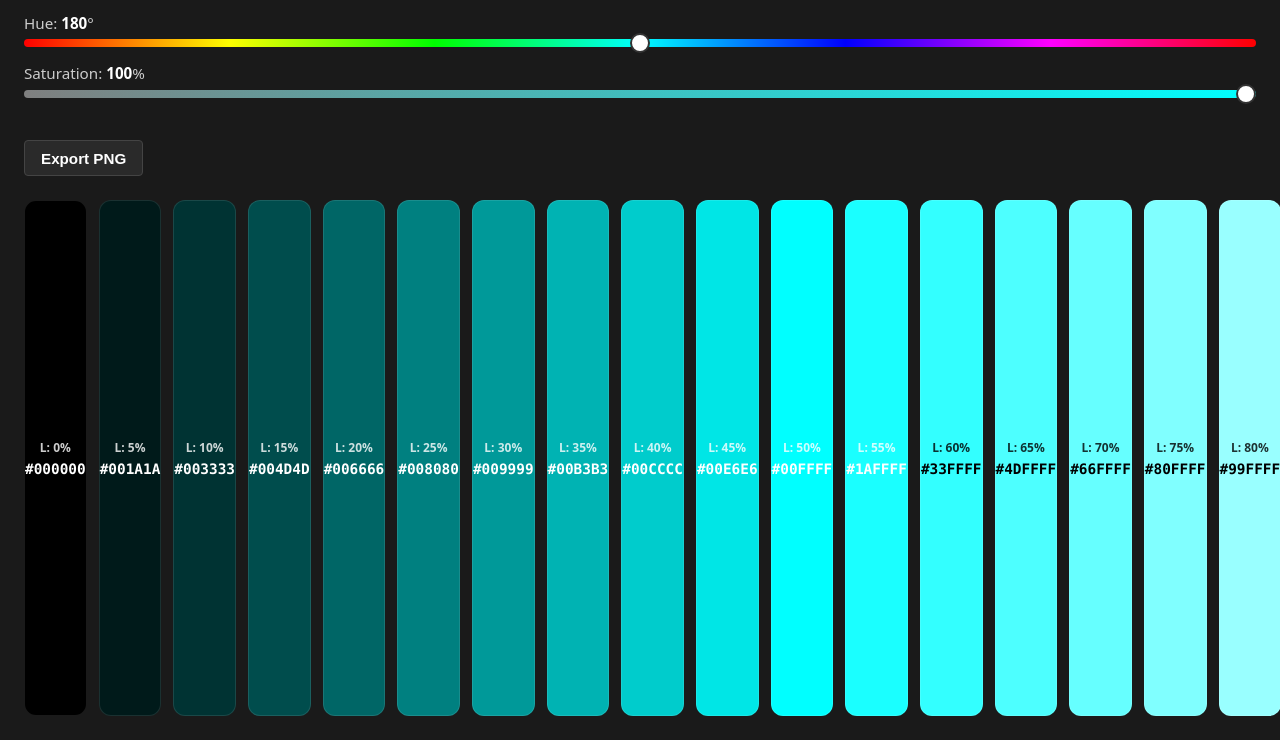
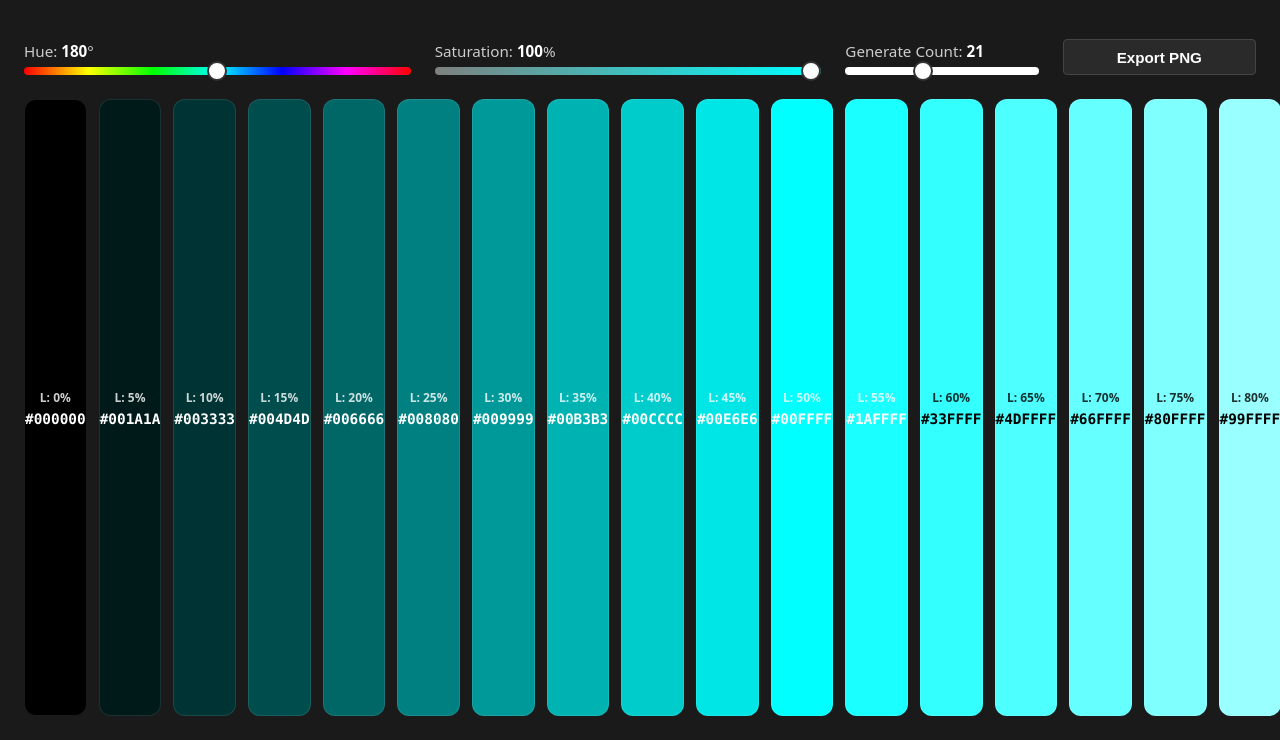
Before and after one commit to yumurta2/monochrome-palette-generator, a website built with Vite: page index.html in a window 1280 px wide. Shown: the part 60-800 px from the top of the page. Built offline with nearby package versions, Linux system fonts and the light colour scheme.

Commit message:
palette color count:new feature

```diff
--- a/index.html
+++ b/index.html
@@ -25,6 +25,13 @@
         </div>
 
         <div class="slider-group">
+          <label>
+            Generate Count: <span id="count-value">21</span>
+          </label>
+          <input type="range" id="count" min="2" max="51" value="21" step="1" />
+        </div>
+
+        <div class="slider-group">
           <label>&nbsp;</label>
           <button id="export" class="btn">Export PNG</button>
         </div>
--- a/package.json
+++ b/package.json
@@ -1,6 +1,6 @@
 {
   "name": "monochrome-palette-generator",
-  "version": "1.1.1",
+  "version": "1.2.0",
   "private": true,
   "type": "module",
   "scripts": {
--- a/src/input/bindInputs.js
+++ b/src/input/bindInputs.js
@@ -1,4 +1,5 @@
-export function bindInputs({ hueInput, satInput }, callback) {
+export function bindInputs({ hueInput, satInput, countInput }, callback) {
   hueInput.addEventListener('input', callback)
   satInput.addEventListener('input', callback)
+  countInput.addEventListener('input', callback)
 }
--- a/src/input/getElements.js
+++ b/src/input/getElements.js
@@ -2,8 +2,10 @@ export function getElements() {
   return {
     hueInput: document.getElementById('hue'),
     satInput: document.getElementById('saturation'),
+    countInput: document.getElementById('count'),
     hueValue: document.getElementById('hue-value'),
     satValue: document.getElementById('sat-value'),
+    countValue: document.getElementById('count-value'),
     colorsContainer: document.getElementById('colors'),
     exportBtn: document.getElementById('export'),
   }
--- a/src/input/readInputs.js
+++ b/src/input/readInputs.js
@@ -1,6 +1,7 @@
-export function readInputs({ hueInput, satInput }) {
+export function readInputs({ hueInput, satInput, countInput }) {
   return {
     h: parseInt(hueInput.value),
     s: parseInt(satInput.value),
+    count: parseInt(countInput.value),
   }
 }
--- a/src/input/updateInputDisplay.js
+++ b/src/input/updateInputDisplay.js
@@ -1,5 +1,6 @@
-export function updateInputDisplay({ hueValue, satValue, satInput }, h, s) {
+export function updateInputDisplay({ hueValue, satValue, countValue, satInput }, h, s, count) {
   hueValue.textContent = h
   satValue.textContent = s
+  countValue.textContent = count
   satInput.style.background = `linear-gradient(to right, hsl(${h}, 0%, 50%), hsl(${h}, 100%, 50%))`
 }
--- a/src/logic/generatePalette.js
+++ b/src/logic/generatePalette.js
@@ -1,7 +1,6 @@
 import { hslToHex } from './hslToHex.js'
 
-export const LIGHTNESS_STEPS = Array.from({ length: 21 }, (_, i) => i * 5)
-
-export function generatePalette(h, s) {
-  return LIGHTNESS_STEPS.map((l) => hslToHex(h, s, l))
+export function generatePalette(h, s, count) {
+  const steps = Array.from({ length: count }, (_, i) => (i * 100) / (count - 1))
+  return steps.map((l) => ({ l, hex: hslToHex(h, s, l) }))
 }
--- a/src/logics.js
+++ b/src/logics.js
@@ -1,4 +1,4 @@
 export { hslToHex } from './logic/hslToHex.js'
 export { getContrastColor } from './logic/getContrastColor.js'
-export { generatePalette, LIGHTNESS_STEPS } from './logic/generatePalette.js'
+export { generatePalette } from './logic/generatePalette.js'
 export { paletteToPng } from './logic/paletteToPng.js'
--- a/src/main.js
+++ b/src/main.js
@@ -6,16 +6,18 @@ import { generatePalette, paletteToPng } from './logics.js'
 const elements = getElements()
 
 const update = () => {
-  const { h, s } = readInputs(elements)
-  updateInputDisplay(elements, h, s)
-  renderPalette(elements.colorsContainer, h, s)
+  const { h, s, count } = readInputs(elements)
+  updateInputDisplay(elements, h, s, count)
+  const palette = generatePalette(h, s, count)
+  renderPalette(elements.colorsContainer, palette)
 }
 
 const onExport = async () => {
-  const { h, s } = readInputs(elements)
-  const hexes = generatePalette(h, s)
+  const { h, s, count } = readInputs(elements)
+  const palette = generatePalette(h, s, count)
+  const hexes = palette.map((p) => p.hex)
   const blob = await paletteToPng(hexes)
-  downloadBlob(blob, `palette-h${h}-s${s}.png`)
+  downloadBlob(blob, `palette-h${h}-s${s}-n${count}.png`)
 }
 
 bindInputs(elements, update)
--- a/src/render/createColorCard.js
+++ b/src/render/createColorCard.js
@@ -1,8 +1,8 @@
-import { hslToHex, getContrastColor } from '../logics.js'
+import { getContrastColor } from '../logics.js'
 
-export function createColorCard(h, s, l) {
-  const hex = hslToHex(h, s, l)
+export function createColorCard(l, hex) {
   const textColor = getContrastColor(l)
+  const lLabel = Math.round(l)
 
   const card = document.createElement('div')
   card.className = 'color-card'
@@ -11,7 +11,7 @@ export function createColorCard(h, s, l) {
 
   const setContent = (hexText) => {
     card.innerHTML = `
-      <span class="lightness">L: ${l}%</span>
+      <span class="lightness">L: ${lLabel}%</span>
       <span class="hex">${hexText}</span>
     `
   }
--- a/src/render/renderPalette.js
+++ b/src/render/renderPalette.js
@@ -1,10 +1,10 @@
 import { createColorCard } from './createColorCard.js'
-import { LIGHTNESS_STEPS } from '../logics.js'
 
-export function renderPalette(colorsContainer, h, s) {
+export function renderPalette(colorsContainer, palette) {
+  colorsContainer.style.gridTemplateColumns = `repeat(${palette.length}, 1fr)`
   colorsContainer.innerHTML = ''
 
-  for (const l of LIGHTNESS_STEPS) {
-    colorsContainer.appendChild(createColorCard(h, s, l))
+  for (const { l, hex } of palette) {
+    colorsContainer.appendChild(createColorCard(l, hex))
   }
 }
--- a/src/style.css
+++ b/src/style.css
@@ -30,9 +30,10 @@ h1 {
 }
 
 .controls {
-  display: flex;
-  flex-direction: column;
-  gap: 1rem;
+  display: grid;
+  grid-template-columns: 2fr 2fr 1fr 1fr;
+  gap: 1.5rem;
+  align-items: end;
   margin-bottom: 1.5rem;
   flex-shrink: 0;
 }
@@ -106,7 +107,6 @@ input[type="range"]::-moz-range-thumb {
 
 .colors {
   display: grid;
-  grid-template-columns: repeat(21, 1fr);
   gap: 0.75rem;
   flex: 1;
   min-height: 0;
@@ -122,7 +122,7 @@ input[type="range"]::-moz-range-thumb {
   font-size: 0.95rem;
   font-weight: 600;
   cursor: pointer;
-  align-self: flex-start;
+  width: 100%;
 }
 
 .btn:hover {
```
Also changed, not shown: README.md.
